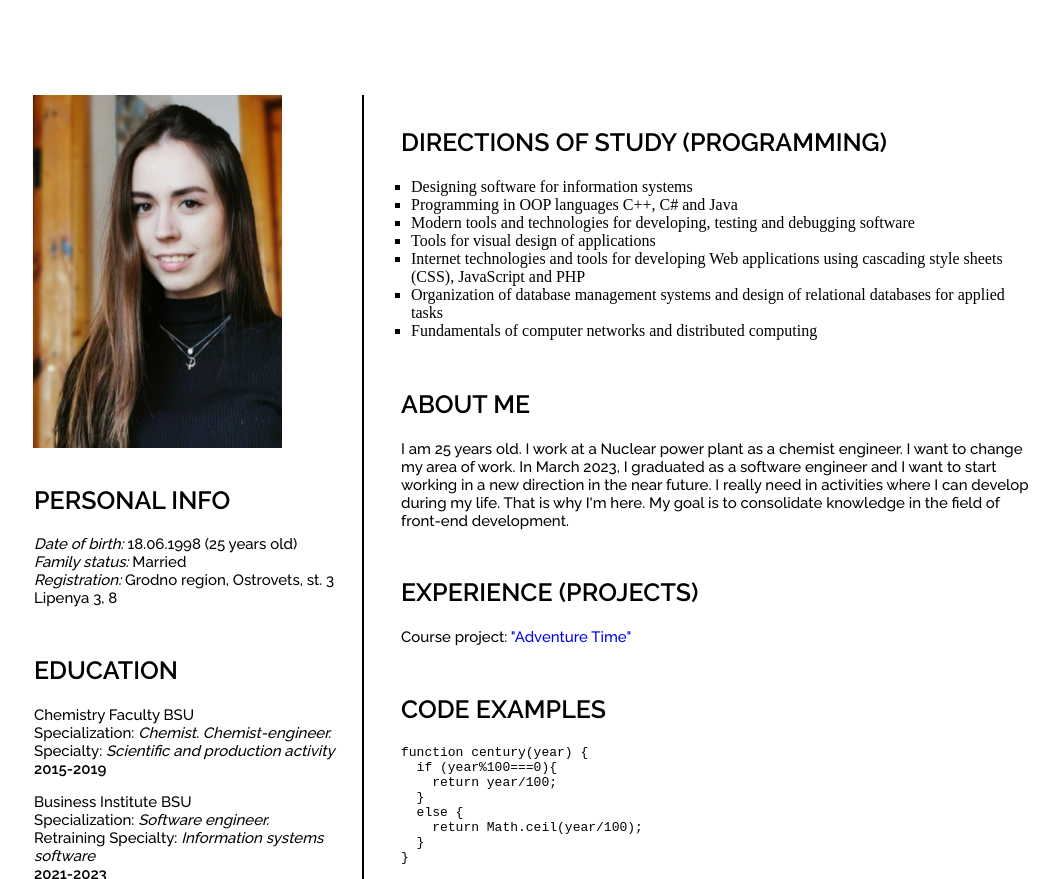
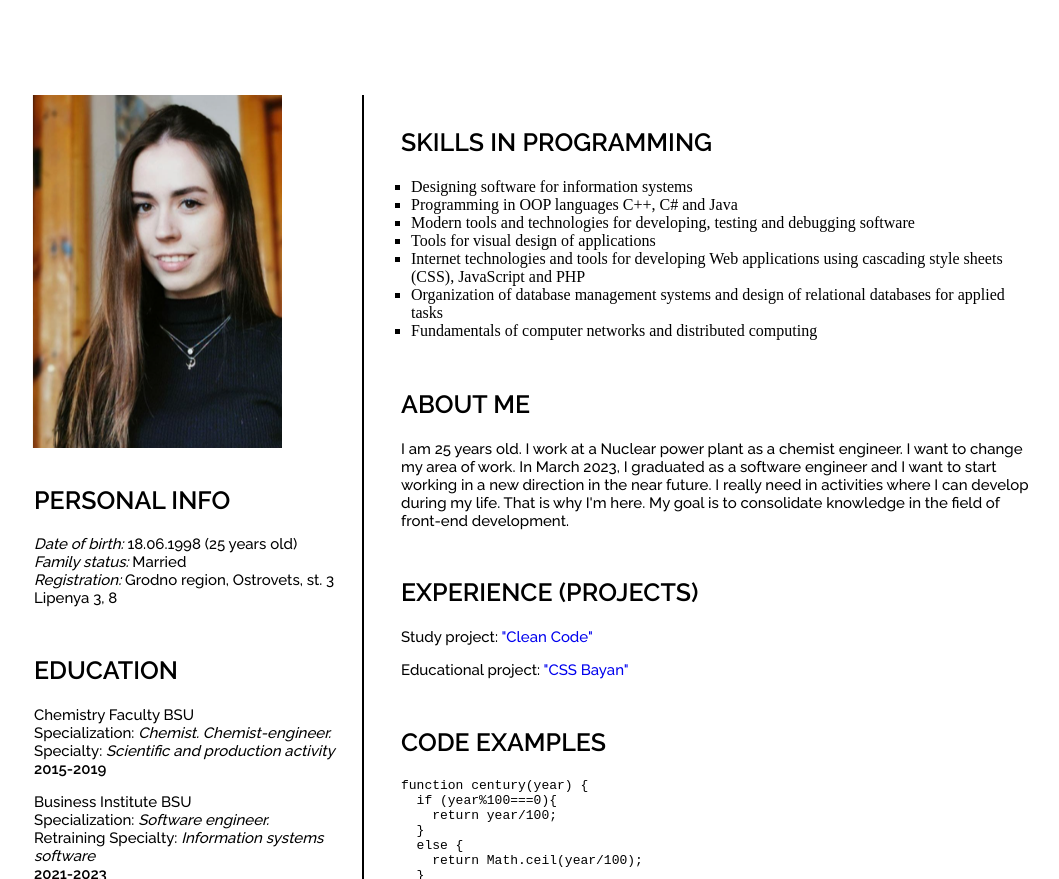
Before and after one commit to KarinaDovg/rsschool-cv, a plain HTML site: page index.html in a window 1280 px wide. Shown: the part 440-1319 px from the top of the page, without its empty margins (116-1175 px from the left). Drawn offline with Linux system fonts and the light colour scheme; a web font is replaced by a local one.

Commit message:
fix: change info in index.html

```diff
--- a/index.html
+++ b/index.html
@@ -100,7 +100,7 @@
       <div class="container-right">
 
         <div id="study" class="container-right_1">
-          <h2 class="title_text">Directions of study (programming)</h2>
+          <h2 class="title_text">Skills in programming</h2>
           <p class="text">
             <ul class="skills_study">
               <li>Designing software for information systems</li>
@@ -122,7 +122,10 @@
 
           <div id="experience" class="container-right_1">
             <h2 class="title_text">Experience (projects)</h2>
-            <p class="text">Course project: <a href="https://github.com/KarinaDovg/Adventure_portal/tree/gh-pages" class="link_project">"Adventure Time"</a>
+            <p class="text">Study project: <a href="https://karinadovg.github.io/clean-code-s1e1/" class="link_project">"Clean Code"</a>
+
+            </p>
+            <p class="text">Educational project: <a href="https://karinadovg.github.io/cssBayan/cssBayan/index.html" class="link_project">"CSS Bayan"</a>
 
             </p>
           </div>
```
